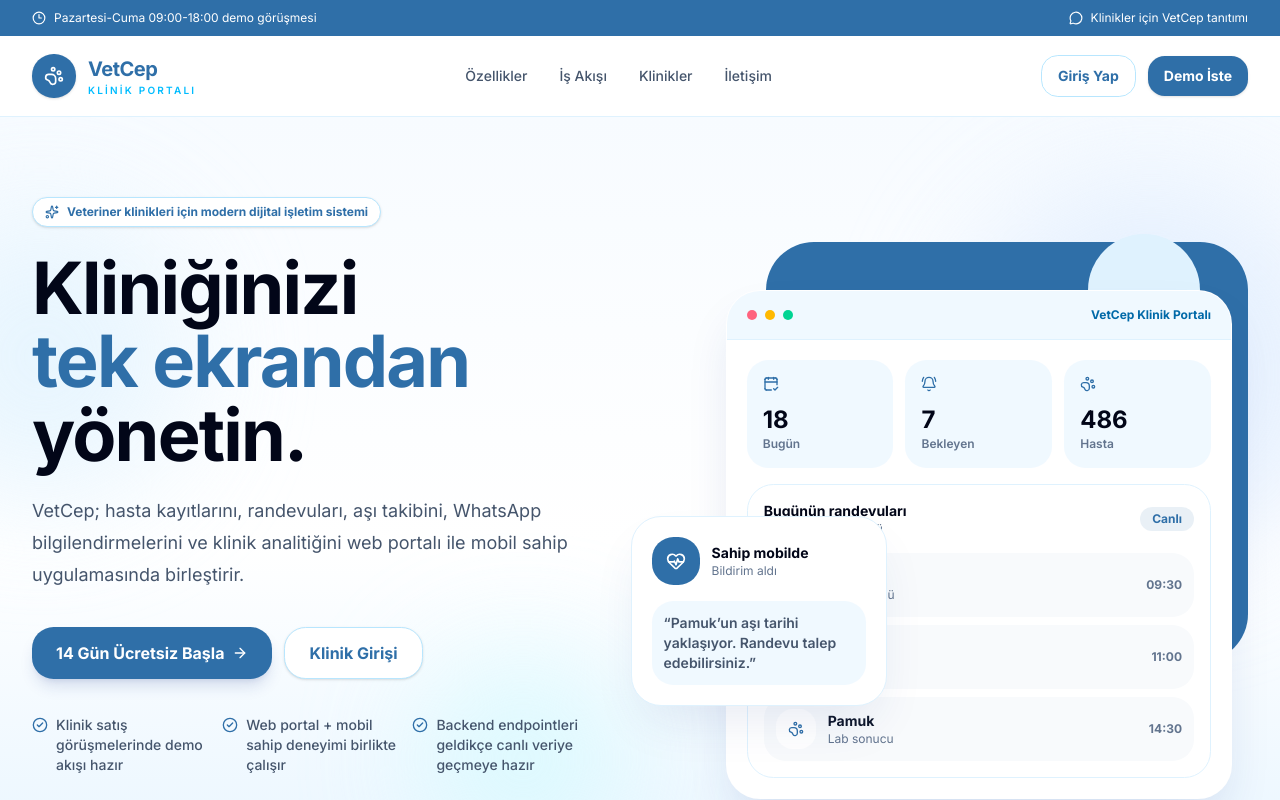
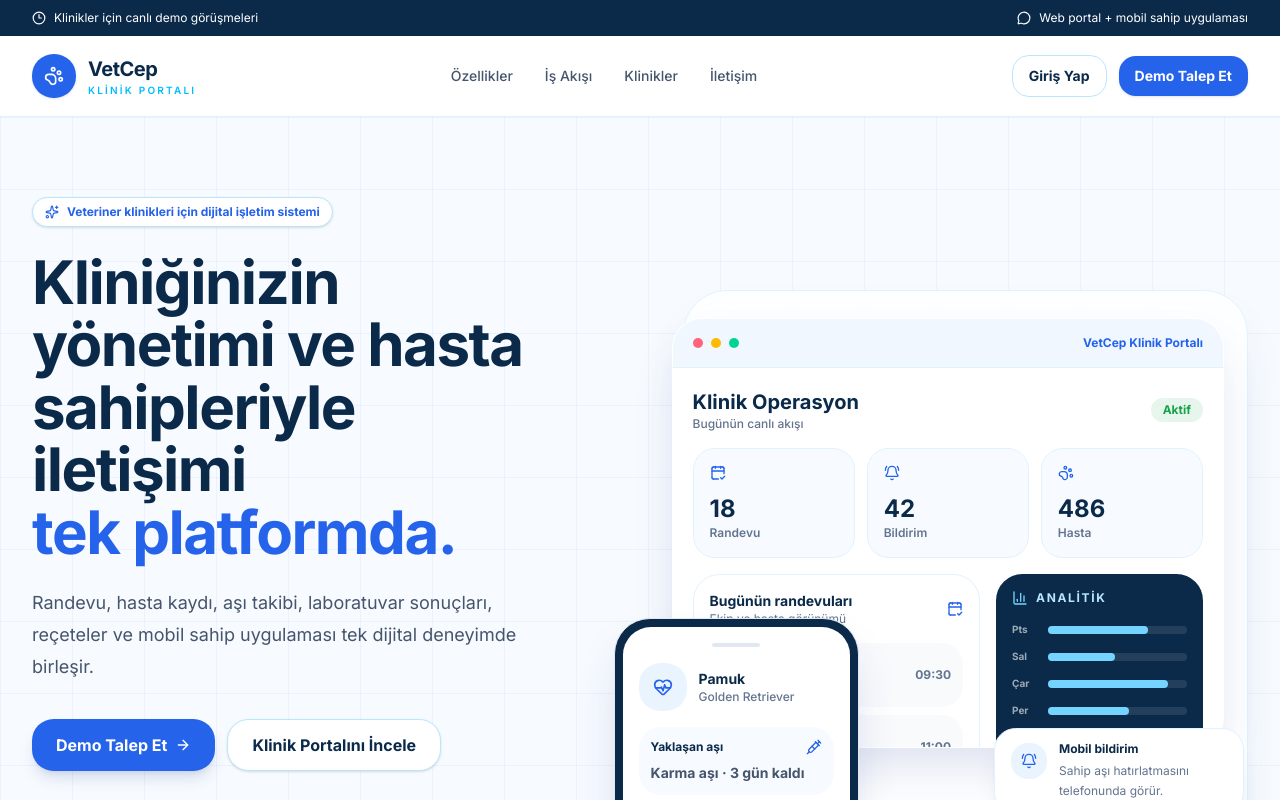
Before and after one commit to e-pati/e-pati, a Next.js app in the folder portal/: page / in a window 1280 px wide. Shown: the top 800 px of the page. Built offline with nearby package versions, Linux system fonts and the light colour scheme.

Commit message:
feat: refresh landing hero design

```diff
--- a/portal/src/app/page.tsx
+++ b/portal/src/app/page.tsx
@@ -74,42 +74,42 @@
 ]
 
 const trustItems = [
-  'Klinik satış görüşmelerinde demo akışı hazır',
-  'Web portal + mobil sahip deneyimi birlikte çalışır',
-  'Backend endpointleri geldikçe canlı veriye geçmeye hazır',
+  'Kurulum desteği',
+  'Mobil uygulama dahil',
+  'Güvenli bulut altyapısı',
 ]
 
 export default function LandingPage() {
   return (
     <main className="min-h-screen bg-white text-slate-950">
-      <div className="bg-[#2f6fa8] text-white">
+      <div className="bg-[#0b2a4a] text-white">
         <div className="mx-auto flex h-9 max-w-7xl items-center justify-between px-5 text-xs md:px-8">
           <span className="flex items-center gap-2">
             <Clock3 className="h-3.5 w-3.5" />
-            Pazartesi-Cuma 09:00-18:00 demo görüşmesi
+            Klinikler için canlı demo görüşmeleri
           </span>
           <span className="hidden items-center gap-2 sm:flex">
             <MessageCircle className="h-3.5 w-3.5" />
-            Klinikler için VetCep tanıtımı
+            Web portal + mobil sahip uygulaması
           </span>
         </div>
       </div>
 
-      <header className="sticky top-0 z-50 border-b border-sky-100 bg-white/90 backdrop-blur-xl">
+      <header className="sticky top-0 z-50 border-b border-sky-100 bg-white/92 backdrop-blur-xl">
         <div className="mx-auto flex h-20 max-w-7xl items-center justify-between px-5 md:px-8">
           <Link href="/" className="flex items-center gap-3">
-            <div className="flex h-11 w-11 items-center justify-center rounded-2xl bg-[#2f6fa8] text-white shadow-sm">
+            <div className="flex h-11 w-11 items-center justify-center rounded-2xl bg-[#2563eb] text-white shadow-sm shadow-blue-900/10">
               <PawPrint className="h-5 w-5" />
             </div>
             <div>
-              <div className="text-xl font-black tracking-tight text-[#2f6fa8]">VetCep</div>
+              <div className="text-xl font-black tracking-tight text-[#0b2a4a]">VetCep</div>
               <div className="text-[10px] font-semibold uppercase tracking-[0.22em] text-sky-400">Klinik Portalı</div>
             </div>
           </Link>
 
           <nav className="hidden items-center gap-8 text-sm font-medium text-slate-600 lg:flex">
             {navItems.map(item => (
-              <Link key={item.label} href={item.href} className="transition-colors hover:text-[#2f6fa8]">
+              <Link key={item.label} href={item.href} className="transition-colors hover:text-[#2563eb]">
                 {item.label}
               </Link>
             ))}
@@ -118,107 +118,121 @@
           <div className="flex items-center gap-3">
             <Link
               href="/login"
-              className="rounded-xl border border-sky-200 px-4 py-2.5 text-sm font-bold text-[#2f6fa8] transition-colors hover:bg-sky-50"
+              className="rounded-xl border border-sky-200 px-4 py-2.5 text-sm font-bold text-[#0b2a4a] transition-colors hover:bg-sky-50"
             >
               Giriş Yap
             </Link>
             <Link
               href="/clinic-onboarding"
-              className="hidden rounded-xl bg-[#2f6fa8] px-4 py-2.5 text-sm font-bold text-white shadow-sm transition-transform hover:-translate-y-0.5 sm:inline-flex"
+              className="hidden rounded-xl bg-[#2563eb] px-4 py-2.5 text-sm font-bold text-white shadow-sm shadow-blue-900/10 transition-transform hover:-translate-y-0.5 sm:inline-flex"
             >
-              Demo İste
+              Demo Talep Et
             </Link>
           </div>
         </div>
       </header>
 
-      <section className="relative overflow-hidden bg-[linear-gradient(180deg,#f7fbff_0%,#ffffff_58%,#eaf6ff_100%)]">
-        <div className="absolute inset-0 opacity-70">
-          <div className="absolute left-[-8%] top-24 h-72 w-72 rounded-full bg-sky-100 blur-3xl" />
-          <div className="absolute right-[-5%] top-16 h-96 w-96 rounded-full bg-blue-100 blur-3xl" />
-          <div className="absolute bottom-0 left-1/3 h-48 w-48 rounded-full bg-cyan-100 blur-3xl" />
+      <section className="relative overflow-hidden bg-[#f7fbff]">
+        <div className="absolute inset-0 bg-[linear-gradient(90deg,rgba(37,99,235,0.055)_1px,transparent_1px),linear-gradient(180deg,rgba(37,99,235,0.055)_1px,transparent_1px)] bg-[size:72px_72px]" />
+        <div className="absolute inset-x-0 bottom-0 h-48 bg-gradient-to-b from-transparent to-white" />
+
+        <div className="relative mx-auto grid min-h-[720px] max-w-7xl items-center gap-12 px-5 py-16 md:px-8 lg:grid-cols-[0.9fr_1.1fr] lg:py-20">
+          <div className="max-w-2xl">
+            <div className="mb-6 inline-flex items-center gap-2 rounded-full border border-sky-200 bg-white px-3 py-1.5 text-xs font-bold text-[#2563eb] shadow-sm">
+              <Sparkles className="h-3.5 w-3.5" />
+              Veteriner klinikleri için dijital işletim sistemi
             </div>
 
-        <div className="relative mx-auto grid min-h-[680px] max-w-7xl items-center gap-10 px-5 py-16 md:px-8 lg:grid-cols-[0.95fr_1.05fr] lg:py-20">
-          <div className="max-w-2xl">
-            <div className="mb-6 inline-flex items-center gap-2 rounded-full border border-sky-200 bg-white px-3 py-1.5 text-xs font-bold text-[#2f6fa8] shadow-sm">
-              <Sparkles className="h-3.5 w-3.5" />
-              Veteriner klinikleri için modern dijital işletim sistemi
-            </div>
-
-            <h1 className="text-5xl font-black leading-[1.02] tracking-tight text-slate-950 md:text-7xl">
-              Kliniğinizi
-              <span className="block text-[#2f6fa8]">tek ekrandan</span>
-              yönetin.
+            <h1 className="text-4xl font-black leading-[1.04] tracking-tight text-[#0b2a4a] sm:text-5xl md:text-6xl">
+              Kliniğinizin yönetimi ve hasta sahipleriyle iletişimi
+              <span className="block text-[#2563eb]">tek platformda.</span>
             </h1>
             <p className="mt-6 max-w-xl text-lg leading-8 text-slate-600">
-              VetCep; hasta kayıtlarını, randevuları, aşı takibini, WhatsApp bilgilendirmelerini ve klinik analitiğini
-              web portalı ile mobil sahip uygulamasında birleştirir.
+              Randevu, hasta kaydı, aşı takibi, laboratuvar sonuçları, reçeteler ve mobil sahip uygulaması tek dijital deneyimde birleşir.
             </p>
 
             <div className="mt-9 flex flex-col gap-3 sm:flex-row">
               <Link
                 href="/clinic-onboarding"
-                className="inline-flex h-13 items-center justify-center gap-2 rounded-2xl bg-[#2f6fa8] px-6 text-base font-black text-white shadow-lg shadow-blue-900/15 transition-transform hover:-translate-y-0.5"
+                className="inline-flex h-13 items-center justify-center gap-2 rounded-2xl bg-[#2563eb] px-6 text-base font-black text-white shadow-lg shadow-blue-900/15 transition-transform hover:-translate-y-0.5"
               >
-                14 Gün Ücretsiz Başla
+                Demo Talep Et
                 <ArrowRight className="h-4 w-4" />
               </Link>
               <Link
-                href="/login"
-                className="inline-flex h-13 items-center justify-center gap-2 rounded-2xl border border-sky-200 bg-white px-6 text-base font-black text-[#2f6fa8] shadow-sm transition-colors hover:bg-sky-50"
+                href="#features"
+                className="inline-flex h-13 items-center justify-center gap-2 rounded-2xl border border-sky-200 bg-white px-6 text-base font-black text-[#0b2a4a] shadow-sm transition-colors hover:bg-sky-50"
               >
-                Klinik Girişi
+                Klinik Portalını İncele
               </Link>
             </div>
 
-            <div className="mt-9 grid gap-3 sm:grid-cols-3">
+            <div className="mt-8 flex flex-wrap gap-3">
               {trustItems.map(item => (
-                <div key={item} className="flex items-start gap-2 text-sm font-medium text-slate-600">
-                  <CheckCircle2 className="mt-0.5 h-4 w-4 shrink-0 text-[#2f6fa8]" />
+                <div key={item} className="inline-flex items-center gap-2 rounded-full border border-sky-100 bg-white px-3.5 py-2 text-sm font-bold text-slate-600 shadow-sm">
+                  <CheckCircle2 className="h-4 w-4 text-[#16a34a]" />
                   <span>{item}</span>
+                </div>
+              ))}
+            </div>
+
+            <div className="mt-9 grid max-w-xl grid-cols-3 gap-3 border-t border-sky-100 pt-6">
+              {[
+                { value: '14 gün', label: 'deneme' },
+                { value: '7/24', label: 'erişim' },
+                { value: '360°', label: 'klinik görünümü' },
+              ].map(item => (
+                <div key={item.label}>
+                  <div className="text-2xl font-black text-[#0b2a4a]">{item.value}</div>
+                  <div className="mt-1 text-xs font-bold uppercase tracking-[0.16em] text-slate-400">{item.label}</div>
                 </div>
               ))}
             </div>
           </div>
 
-          <div className="relative min-h-[520px]">
-            <div className="absolute right-0 top-4 h-[420px] w-[78%] rounded-[48px] bg-[#2f6fa8]" />
-            <div className="absolute right-12 top-2 h-28 w-28 rounded-full bg-sky-100" />
-            <div className="absolute bottom-16 left-8 h-24 w-24 rounded-full bg-sky-200" />
-
-            <div className="absolute right-4 top-16 w-[82%] overflow-hidden rounded-[34px] border border-white/70 bg-white shadow-2xl shadow-blue-900/15">
-              <div className="flex items-center justify-between border-b border-sky-100 bg-sky-50 px-5 py-4">
+          <div className="relative min-h-[560px] lg:min-h-[620px]">
+            <div className="absolute right-0 top-0 h-full w-[88%] rounded-[44px] border border-sky-100 bg-white/78 shadow-2xl shadow-blue-900/10 backdrop-blur" />
+            <div className="absolute right-6 top-7 h-[430px] w-[86%] overflow-hidden rounded-[30px] border border-white bg-white shadow-2xl shadow-blue-900/16">
+              <div className="flex items-center justify-between border-b border-sky-100 bg-[#f0f7ff] px-5 py-4">
                 <div className="flex items-center gap-2">
                   <span className="h-2.5 w-2.5 rounded-full bg-rose-400" />
                   <span className="h-2.5 w-2.5 rounded-full bg-amber-400" />
                   <span className="h-2.5 w-2.5 rounded-full bg-emerald-400" />
                 </div>
-                <span className="text-xs font-bold text-sky-700">VetCep Klinik Portalı</span>
+                <span className="text-xs font-black text-[#2563eb]">VetCep Klinik Portalı</span>
               </div>
 
               <div className="grid gap-4 p-5">
+                <div className="flex items-center justify-between">
+                  <div>
+                    <div className="text-xl font-black text-[#0b2a4a]">Klinik Operasyon</div>
+                    <div className="text-xs font-medium text-slate-500">Bugünün canlı akışı</div>
+                  </div>
+                  <span className="rounded-full bg-[#16a34a]/10 px-3 py-1 text-xs font-black text-[#16a34a]">Aktif</span>
+                </div>
+
                 <div className="grid grid-cols-3 gap-3">
                   {[
-                    { label: 'Bugün', value: '18', icon: CalendarCheck2 },
-                    { label: 'Bekleyen', value: '7', icon: BellRing },
+                    { label: 'Randevu', value: '18', icon: CalendarCheck2 },
+                    { label: 'Bildirim', value: '42', icon: BellRing },
                     { label: 'Hasta', value: '486', icon: PawPrint },
                   ].map(item => (
-                    <div key={item.label} className="rounded-2xl bg-sky-50 p-4">
-                      <item.icon className="h-4 w-4 text-[#2f6fa8]" />
-                      <div className="mt-3 text-2xl font-black text-slate-950">{item.value}</div>
+                    <div key={item.label} className="rounded-2xl border border-sky-100 bg-[#f7fbff] p-4">
+                      <item.icon className="h-4 w-4 text-[#2563eb]" />
+                      <div className="mt-3 text-2xl font-black text-[#0b2a4a]">{item.value}</div>
                       <div className="text-xs font-semibold text-slate-500">{item.label}</div>
                     </div>
                   ))}
                 </div>
 
+                <div className="grid grid-cols-[1fr_0.72fr] gap-4">
                   <div className="rounded-3xl border border-sky-100 p-4">
                     <div className="mb-4 flex items-center justify-between">
                       <div>
-                      <div className="text-sm font-black text-slate-950">Bugünün randevuları</div>
-                      <div className="text-xs text-slate-500">Klinik ekip görünümü</div>
+                        <div className="text-sm font-black text-[#0b2a4a]">Bugünün randevuları</div>
+                        <div className="text-xs text-slate-500">Ekip ve hasta görünümü</div>
                       </div>
-                    <span className="rounded-full bg-[#2f6fa8]/10 px-3 py-1 text-xs font-bold text-[#2f6fa8]">Canlı</span>
+                      <CalendarCheck2 className="h-4 w-4 text-[#2563eb]" />
                     </div>
                     {[
                       ['09:30', 'Mia', 'Aşı kontrolü'],
@@ -226,32 +240,78 @@
                       ['14:30', 'Pamuk', 'Lab sonucu'],
                     ].map(([time, pet, note]) => (
                       <div key={`${time}-${pet}`} className="mb-2 flex items-center gap-3 rounded-2xl bg-slate-50 p-3 last:mb-0">
-                      <div className="flex h-10 w-10 items-center justify-center rounded-xl bg-white text-[#2f6fa8]">
+                        <div className="flex h-10 w-10 items-center justify-center rounded-xl bg-white text-[#2563eb]">
                           <PawPrint className="h-4 w-4" />
                         </div>
-                      <div className="flex-1">
+                        <div className="min-w-0 flex-1">
                           <div className="text-sm font-black text-slate-900">{pet}</div>
-                        <div className="text-xs text-slate-500">{note}</div>
+                          <div className="truncate text-xs text-slate-500">{note}</div>
                         </div>
                         <div className="text-xs font-black text-slate-500">{time}</div>
                       </div>
                     ))}
                   </div>
+
+                  <div className="rounded-3xl bg-[#0b2a4a] p-4 text-white">
+                    <div className="mb-4 flex items-center gap-2">
+                      <BarChart3 className="h-4 w-4 text-sky-300" />
+                      <span className="text-xs font-black uppercase tracking-[0.14em] text-sky-200">Analitik</span>
+                    </div>
+                    <div className="space-y-3">
+                      {[72, 48, 86, 58].map((height, index) => (
+                        <div key={height} className="flex items-center gap-2">
+                          <span className="w-7 text-[10px] font-bold text-white/60">{['Pts', 'Sal', 'Çar', 'Per'][index]}</span>
+                          <div className="h-2 flex-1 rounded-full bg-white/10">
+                            <div className="h-2 rounded-full bg-sky-300" style={{ width: `${height}%` }} />
+                          </div>
+                        </div>
+                      ))}
+                    </div>
+                    <div className="mt-7 text-3xl font-black">+31%</div>
+                    <div className="mt-1 text-xs font-medium text-white/60">geri dönen hasta</div>
+                  </div>
+                </div>
               </div>
             </div>
 
-            <div className="absolute bottom-10 left-0 w-64 rounded-[30px] border border-sky-100 bg-white p-5 shadow-2xl shadow-blue-900/10">
-              <div className="mb-4 flex items-center gap-3">
-                <div className="flex h-12 w-12 items-center justify-center rounded-2xl bg-[#2f6fa8] text-white">
+            <div className="absolute bottom-3 left-2 w-[245px] rounded-[36px] border border-slate-200 bg-[#0b2a4a] p-2 shadow-2xl shadow-blue-900/20">
+              <div className="rounded-[28px] bg-white p-4">
+                <div className="mx-auto mb-4 h-1 w-12 rounded-full bg-slate-200" />
+                <div className="flex items-center gap-3">
+                  <div className="flex h-12 w-12 items-center justify-center rounded-2xl bg-[#eaf4ff] text-[#2563eb]">
                     <HeartPulse className="h-5 w-5" />
                   </div>
                   <div>
-                  <div className="text-sm font-black text-slate-950">Sahip mobilde</div>
-                  <div className="text-xs text-slate-500">Bildirim aldı</div>
+                    <div className="text-sm font-black text-[#0b2a4a]">Pamuk</div>
+                    <div className="text-xs font-medium text-slate-500">Golden Retriever</div>
                   </div>
                 </div>
-              <div className="rounded-2xl bg-sky-50 p-3 text-sm font-semibold text-slate-600">
-                “Pamuk’un aşı tarihi yaklaşıyor. Randevu talep edebilirsiniz.”
+                <div className="mt-4 rounded-2xl bg-[#f7fbff] p-3">
+                  <div className="mb-2 flex items-center justify-between">
+                    <span className="text-xs font-black text-[#0b2a4a]">Yaklaşan aşı</span>
+                    <Syringe className="h-4 w-4 text-[#2563eb]" />
+                  </div>
+                  <div className="text-sm font-bold text-slate-600">Karma aşı · 3 gün kaldı</div>
+                </div>
+                <div className="mt-3 rounded-2xl border border-sky-100 p-3">
+                  <div className="text-xs font-black text-[#0b2a4a]">Reçete geçmişi</div>
+                  <div className="mt-2 flex items-center gap-2 text-xs font-semibold text-slate-500">
+                    <FileText className="h-3.5 w-3.5 text-[#2563eb]" />
+                    4 kayıt görüntülenebilir
+                  </div>
+                </div>
+              </div>
+            </div>
+
+            <div className="absolute bottom-24 right-1 max-w-[250px] rounded-2xl border border-sky-100 bg-white px-4 py-3 shadow-xl shadow-blue-900/10">
+              <div className="flex items-start gap-3">
+                <div className="mt-0.5 flex h-9 w-9 shrink-0 items-center justify-center rounded-xl bg-[#eaf4ff] text-[#2563eb]">
+                  <BellRing className="h-4 w-4" />
+                </div>
+                <div>
+                  <div className="text-xs font-black text-[#0b2a4a]">Mobil bildirim</div>
+                  <div className="mt-1 text-xs leading-5 text-slate-500">Sahip aşı hatırlatmasını telefonunda görür.</div>
+                </div>
               </div>
             </div>
           </div>
```
Also changed, not shown: 1 other file (tests, documents, lock files or other folders). Lines whose indentation alone changed are shown as unchanged.
